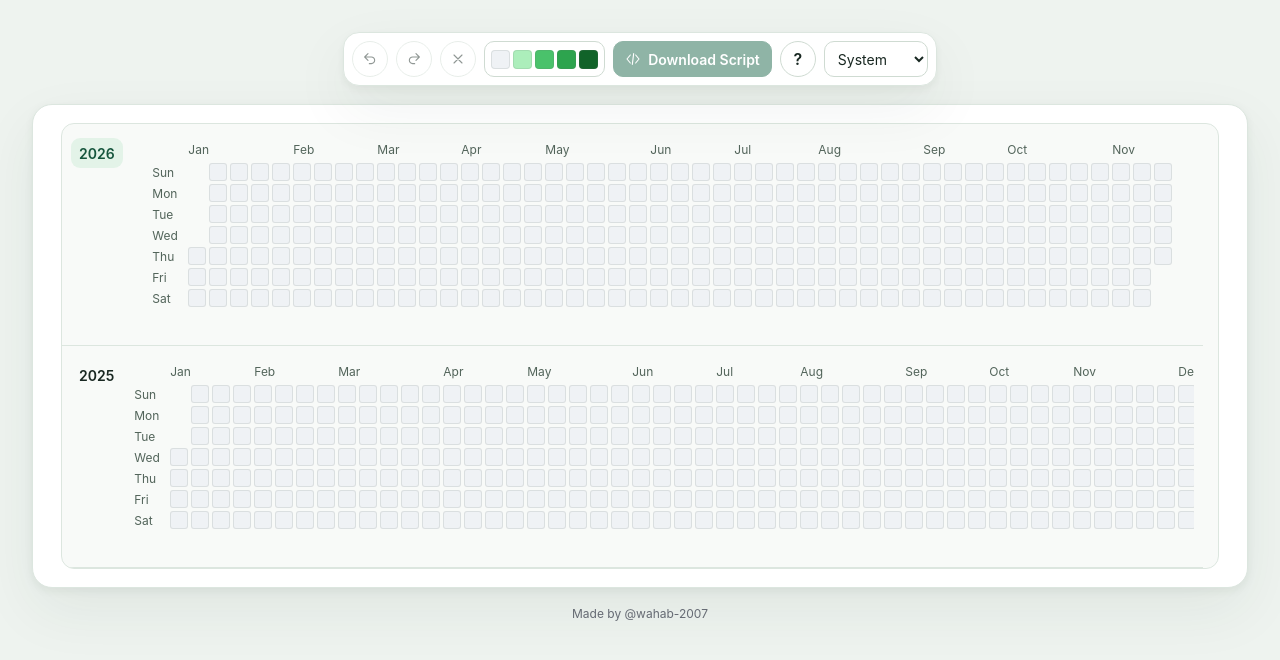
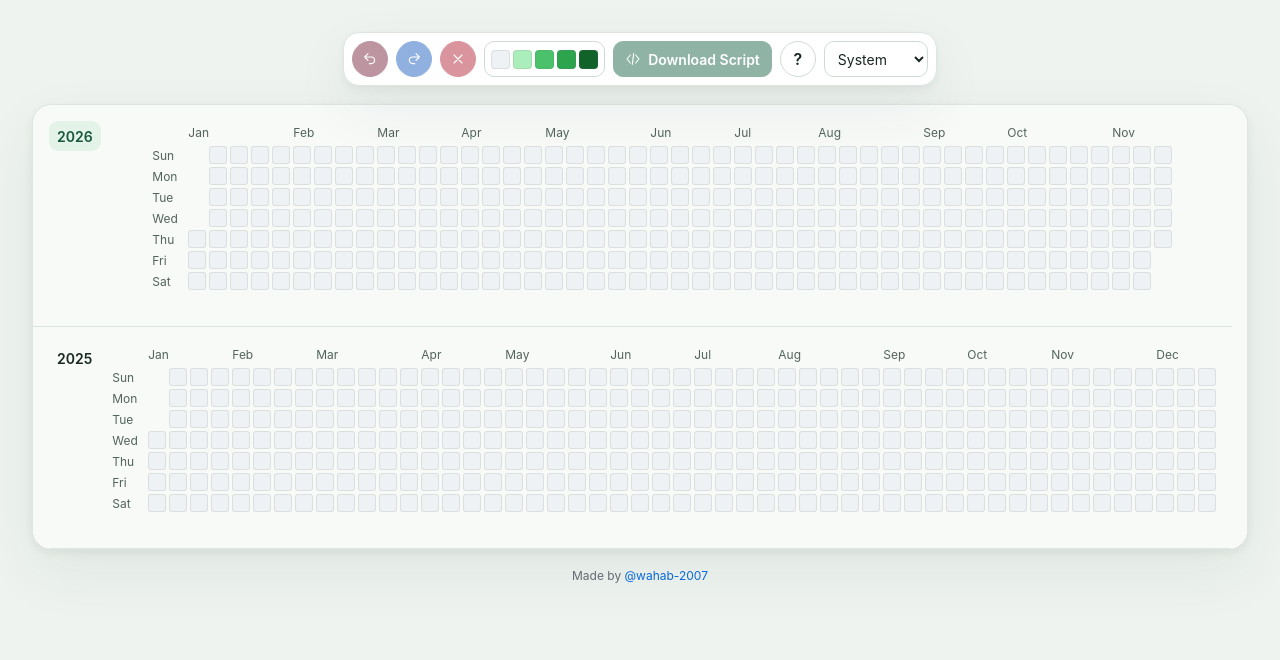
Before and after one commit to wahab-2007/brush-io, a React (Vite) app: page / in a window 1280 px wide. Shown: the top 660 px of the page. Built offline with nearby package versions, Linux system fonts and the light colour scheme.

Commit message:
Flatten the calendar panel and color the toolbar actions

```diff
--- a/src/App.tsx
+++ b/src/App.tsx
@@ -136,15 +136,13 @@ export default function App() {
         appearance={<Appearance theme={mode} onChange={(mode) => setAppearance((current) => ({ ...current, mode }))}/>}/>
 
       <section className="workspace" aria-label="Contribution canvas">
-        <div className="graph-section">
-          <CalendarViewport years={years} activeYear={year} position={position} onActivate={setYear}
-            renderYear={(item) => <YearGraph year={item} changes={histories[item].current} palette={palette} paint={paintCell}/>}/>
-        </div>
+        <CalendarViewport years={years} activeYear={year} position={position} onActivate={setYear}
+          renderYear={(item) => <YearGraph year={item} changes={histories[item].current} palette={palette} paint={paintCell}/>}/>
         {notice && <div className="notice" role="alert">{notice}</div>}
       </section>
 
       <footer className="site-credit">
-        <a href="https://github.com/wahab-2007">Made by @wahab-2007</a>
+        Made by <a href="https://github.com/wahab-2007">@wahab-2007</a>
       </footer>
     </main>
   )
--- a/src/components/CalendarToolbar.tsx
+++ b/src/components/CalendarToolbar.tsx
@@ -20,11 +20,11 @@ export function CalendarToolbar(props: CalendarToolbarProps) {
   const helpId = useId()
   return <header className="toolbar-wrap">
     <div className="calendar-toolbar" role="group" aria-label="Calendar toolbar">
-      <button className="history-button" aria-label="Undo" title={'Undo in ' + props.year}
+      <button className="history-button" data-action="undo" aria-label="Undo" title={'Undo in ' + props.year}
         disabled={!props.canUndo} onClick={props.onUndo}><Icon name="undo"/></button>
-      <button className="history-button" aria-label="Redo" title={'Redo in ' + props.year}
+      <button className="history-button" data-action="redo" aria-label="Redo" title={'Redo in ' + props.year}
         disabled={!props.canRedo} onClick={props.onRedo}><Icon name="redo"/></button>
-      <button className="history-button" aria-label="Clear canvas" title={'Clear ' + props.year}
+      <button className="history-button" data-action="clear" aria-label="Clear canvas" title={'Clear ' + props.year}
         disabled={!props.canClear} onClick={props.onClear}><Icon name="close"/></button>
       {props.palette}
       <button className="primary" disabled={!props.canDownload} title={'Download script for ' + props.year}
--- a/src/styles.css
+++ b/src/styles.css
@@ -4,6 +4,7 @@
   font-size: 14px;
   --page: #eef3ef;
   --credit: #656a73;
+  --credit-link: #0969da;
   --surface: #fff;
   --quiet: #f7f9f7;
   --text: #192822;
@@ -25,6 +26,7 @@
   color-scheme: dark;
   --page: #131b18;
   --credit: #a4aab4;
+  --credit-link: #79c0ff;
   --surface: #1a2520;
   --quiet: #202c26;
   --text: #edf5ef;
@@ -264,11 +266,10 @@ button.primary:hover:not(:disabled) { background: var(--primary-hover); border-c
 .app { max-width: 1320px; margin: 0 auto; padding: 32px 32px 36px; }
 .appearance { inline-size: 104px; color: var(--text); text-overflow: ellipsis; }
 button.history-button { flex: none; width: 36px; height: 36px; border-radius: 50%; padding: 0; }
-.site-credit { margin-top: 18px; text-align: center; font-size: 12px; }
-.site-credit a { color: var(--credit); text-decoration: none; }
+.site-credit { color: var(--credit); margin-top: 18px; text-align: center; font-size: 12px; }
+.site-credit a { color: var(--credit-link); text-decoration: none; }
 .site-credit a:hover, .site-credit a:focus-visible { text-decoration: underline; text-underline-offset: 3px; }
 .workspace { background: var(--surface); border: 1px solid var(--border); border-radius: 20px; overflow: clip; box-shadow: var(--shadow); }
-.graph-section { padding: 18px 28px 18px; }
 .calendar-toolbar { display: flex; align-items: center; gap: 8px; }
 button.palette-preview { padding: 6px; color: var(--text); }
 .palette-cubes { display: inline-flex; align-items: center; gap: 3px; }
@@ -332,7 +333,6 @@ button.cell:hover { outline: 1px solid var(--focus); outline-offset: 1px; }
 
 @media (max-width: 700px) {
   .app { padding: 14px 14px 28px; }
-  .graph-section { padding: 12px 15px; }
   .notice { padding: 10px 15px; }
 }
 
@@ -349,6 +349,11 @@ button.cell:hover { outline: 1px solid var(--focus); outline-offset: 1px; }
 .calendar-toolbar button, .calendar-toolbar select { border-radius: 10px; transition: background-color .15s, border-color .15s; }
 .calendar-toolbar button.history-button { border-radius: 50%; }
 .help-button { font-size: 16px; }
+button.history-button[data-action="undo"] { --action-color: #75243b; --action-hover: #8e2f49; }
+button.history-button[data-action="redo"] { --action-color: #195cc0; --action-hover: #216bd6; }
+button.history-button[data-action="clear"] { --action-color: #b22234; --action-hover: #cb2d40; }
+.calendar-toolbar button.history-button[data-action] { color: #fff; background: var(--action-color); border-color: var(--action-color); }
+.calendar-toolbar button.history-button[data-action]:hover:not(:disabled) { background: var(--action-hover); border-color: var(--action-hover); }
 .calendar-help {
   width: min(390px, calc(100vw - 24px));
   max-height: calc(100dvh - 24px);
@@ -372,20 +377,19 @@ button.cell:hover { outline: 1px solid var(--focus); outline-offset: 1px; }
 
 .calendar-viewport {
   --year-height: 222px;
-  max-height: calc(2 * var(--year-height) + 2px);
+  max-height: calc(2 * var(--year-height));
   overflow-y: auto;
   overscroll-behavior: contain;
   scrollbar-gutter: stable;
   background: var(--board);
-  border: 1px solid var(--border);
-  border-radius: 13px;
 }
+.calendar-viewport:focus-visible { outline-offset: -2px; }
 .calendar-year {
   display: grid;
   grid-template-columns: max-content minmax(0, 1fr);
   gap: 8px;
   height: var(--year-height);
-  padding: 10px 9px 4px;
+  padding: 12px 16px 4px;
   border-bottom: 1px solid var(--border);
 }
 .calendar-year:last-child { border-bottom: 0; }
```
Also changed, not shown: 1 other file (tests, documents, lock files or other folders).
